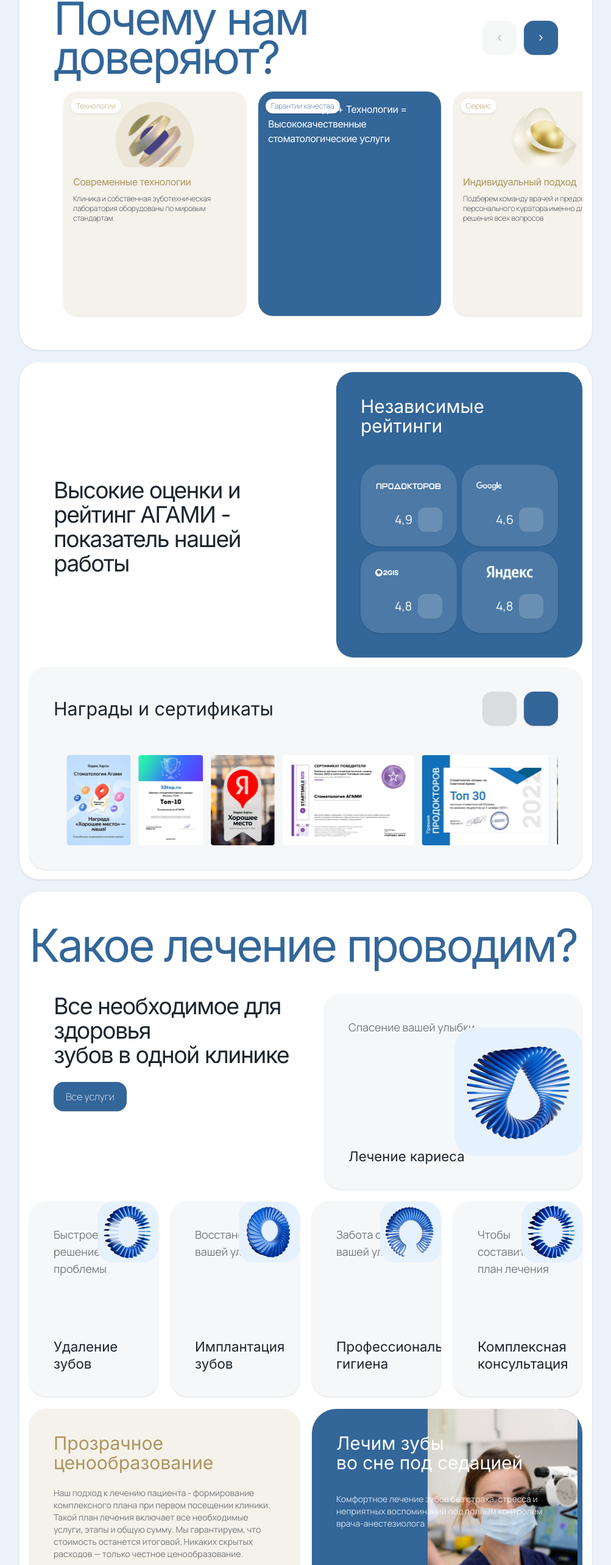
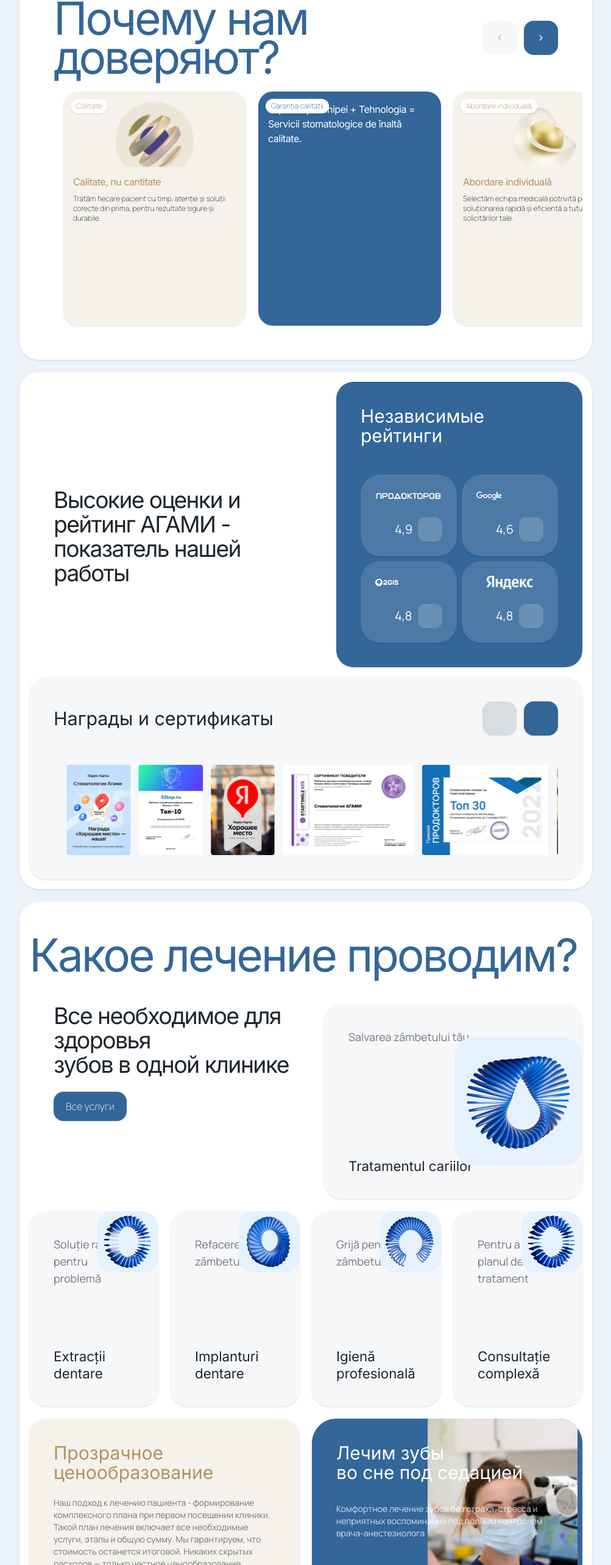
Before and after one commit to dorinpuscasu25/dental-landing-page, a React (Vite) app: page / in a window 1280 px wide. Shown: the part 2469-5035 px from the top of the page at 61% size, without its empty margins (138-1141 px from the left). Built offline with nearby package versions, Linux system fonts and the light colour scheme.

Commit message:
Updated index.ts

```diff
--- a/src/screens/ElementLight/sections/ContentMainSection/ContentMainSection.tsx
+++ b/src/screens/ElementLight/sections/ContentMainSection/ContentMainSection.tsx
@@ -42,56 +42,41 @@ const specialtyFilters = [
 
 const trustReasons = [
   {
-    title: "Современные технологии",
+    title: "Calitate, nu cantitate",
     description:
-      "Клиника и собственная зуботехническая лаборатория оборудованы по мировым стандартам.",
-    badge: "Технологии",
+      "Tratăm fiecare pacient cu timp, atenție și soluții corecte din prima, pentru rezultate sigure și durabile.",
+    badge: "Calitate",
     image: "/----------------------.png",
     bgColor: "bg-[#ae955f1f]",
   },
   {
     title:
-      "Опыт команды + Технологии = Высококачественные стоматологические услуги",
-    badge: "Гарантии качества",
+      "Experiența echipei + Tehnologia = Servicii stomatologice de înaltă calitate.",
+    badge: "Garanția calității",
     bgColor: "bg-[#336699]",
     textColor: "text-white",
   },
   {
-    title: "Индивидуальный подход",
+    title: "Abordare individuală",
     description:
-      "Подберем команду врачей и предоставим персонального куратора именно для быстрого решения всех вопросов",
-    badge: "Сервис",
+      "Selectăm echipa medicală potrivită pentru soluționarea rapidă și eficientă a tuturor solicitărilor tale.",
+    badge: "Abordare individuală",
     image: "/---------------------.png",
     bgColor: "bg-[#ae955f1f]",
   },
   {
-    title: "Более 20 специалистов",
-    description: "по разным направлениям стоматологии и медицины",
-    badge: "Эксперты в своей области",
+    title: "5 specialiști",
+    description: "în diferite ramuri ale stomatologiei și medicinei, dedicați tratamentelor sigure, personalizate și durabile.",
+    badge: "Experți în domeniul lor",
     image: "/------20-------------.png",
     bgColor: "bg-[#ae955f1f]",
     hasOverlay: true,
   },
   {
-    title: "Собственная лаборатория",
+    title: "Tehnologii moderne",
     description:
-      "Полный цикл изготовления протезов под контролем наших специалистов",
-    badge: "Качество",
-    bgColor: "bg-[#ae955f1f]",
-  },
-  {
-    title: "Гарантия на все работы",
-    description:
-      "Предоставляем официальную гарантию на все виды стоматологических услуг",
-    badge: "Надежность",
-    bgColor: "bg-[#336699]",
-    textColor: "text-white",
-  },
-  {
-    title: "Современное оборудование",
-    description:
-      "Используем новейшие технологии для точной диагностики и лечения",
-    badge: "Инновации",
+      "Clinica noastră este echipată conform standardelor internaționale, pentru tratamente precise și sigure.",
+    badge: "Tehnologii moderne",
     bgColor: "bg-[#ae955f1f]",
   },
 ];
@@ -105,38 +90,38 @@ const ratingPlatforms = [
 
 const services = [
   {
-    category: "Cпасение вашей улыбки",
-    title: "Лечение кариеса",
-    description: "Бережное лечение и восстановление зубов",
+    category: "Salvarea zâmbetului tău",
+    title: "Tratamentul cariilor",
+    description: "Tratament atent și restaurarea dinților",
     image: "/---------------.png",
     large: true,
   },
   {
-    category: "Быстрое решение проблемы",
-    title: "Удаление зубов",
+    category: "Soluție rapidă pentru problemă",
+    title: "Extracții dentare",
     description:
-      "Бережное и безболезненное удаление зубов даже в сложных случаях",
+      "Extracții dentare atente și nedureroase chiar și în cazuri complexe",
     image: "/--------------.png",
   },
   {
-    category: "Восстановление вашей улыбки",
-    title: "Имплантация зубов",
+    category: "Refacerea zâmbetului tău",
+    title: "Implanturi dentare",
     description:
-      "Установка аналога корня зуба с последующей установкой коронки на имплантат",
+      "Instalarea unui analog al rădăcinii dintelui cu instalarea ulterioară a coroanei pe implant",
     image: "/-----------------.png",
   },
   {
-    category: "Забота о вашей улыбке",
-    title: "Профессиональная гигиена",
+    category: "Grijă pentru zâmbetul tău",
+    title: "Igienă profesională",
     description:
-      "Эффективное очищение налета, подходит для чувствительных зубов и десен",
+      "Curățare eficientă a plăcii bacteriene, potrivită pentru dinți și gingii sensibile",
     image: "/------------------------.png",
   },
   {
-    category: "Чтобы составить план лечения",
-    title: "Комплексная консультация",
+    category: "Pentru a stabili planul de tratament",
+    title: "Consultație complexă",
     description:
-      "Всесторонняя оценка состояния ваших зубов и всей полости рта и составление вариантов решения проблем",
+      "Evaluare cuprinzătoare a stării dinților și a întregii cavități orale și elaborarea variantelor de rezolvare a problemelor",
     image: "/-------------------------1.png",
   },
 ];
--- a/src/screens/ElementLight/sections/NavigationHeaderSection/NavigationHeaderSection.tsx
+++ b/src/screens/ElementLight/sections/NavigationHeaderSection/NavigationHeaderSection.tsx
@@ -81,7 +81,7 @@ export const NavigationHeaderSection = ({
               )}
             </button>
             <a
-              href="tel:+74950856646"
+              href="tel:+37368303088"
               className="hidden md:block pr-2.5 [font-family:'Manrope',Helvetica] font-extralight text-white text-sm tracking-[0] leading-[14px] whitespace-nowrap hover:opacity-80 transition-opacity"
             >
               {t.header.phone}
@@ -130,7 +130,7 @@ export const NavigationHeaderSection = ({
               </div>
             ))}
             <a
-              href="tel:+74950856646"
+              href="tel:+37368303088"
               className="block py-3 px-4 rounded-lg hover:bg-[#f5f7fa] transition-colors md:hidden"
             >
               <span className="[font-family:'Manrope',Helvetica] font-extralight text-[#336699] text-base">
--- a/src/translations/index.ts
+++ b/src/translations/index.ts
@@ -112,99 +112,99 @@ export const translations = {
       prices: "Prețuri",
       blog: "Blog",
       contacts: "Contacte",
-      address: "Moscova, str. Sovietskoi Armii, 17/52",
-      metro: "m. Mariina Roșcea",
-      phone: "8 (495) 085-66-46",
+      address: "Chișinău, sec. Ciocana, Bd. Mircea cel Bătrân 41b",
+      metro: "",
+      phone: "068 303 088",
       bookAppointment: "Programează-te",
     },
     hero: {
-      title: "Stomatologia AGAMI",
-      subtitle: "O clinică serioasă pentru\ntratament serios.",
+      title: "Stomatologie lângă casa ta",
+      subtitle: "Consultații și programări rapide în sectorul Ciocana",
       bookButton: "Programează-te",
     },
     about: {
       title: "Despre clinică",
-      years: "28 ani",
-      yearsText: "Lucrăm pentru tine",
-      patients: "60 000+",
-      patientsText: "Pacienți mulțumiți",
+      years: "3.503",
+      yearsText: "dinți tratați",
+      patients: "500+",
+      patientsText: "pacienți mulțumiți",
       quote:
-        "«Ne străduim pentru servicii de înaltă calitate și creăm o atmosferă de încredere pentru fiecare pacient. Un zâmbet sănătos este scopul nostru comun.»",
-      founderName: "Boris Pavlovici Agami",
-      founderTitle: "Fondator și director al clinicii",
+        "Am construit această clinică pe un principiu simplu: nu lucrăm la cantitate, ci la calitate - tratăm fiecare pacient cu atenție reală, folosind tehnologie modernă și soluții sigure, ca să rezolvăm problemele corect, nu pe fugă.",
+      founderName: "Sineac Alexei",
+      founderTitle: "Fondatorul și directorul clinicii",
       description:
-        "Clinica stomatologică AGAMI - una dintre cele mai importante din capitală - a fost deschisă în 1997 de către medicul și implantologul de renume mondial Boris Pavlovici Agami.",
+        "",
       moreButton: "Despre clinică",
     },
     team: {
       title: "Echipa noastră",
-      specialists: "Peste 22 de specialiști\ncalificați",
+      specialists: "5 specialiști calificați",
       description:
-        "O echipă de medici de primă clasă și toate echipamentele necesare pentru tratament dentar cuprinzător și de calitate.",
-      allTeamButton: "Toată echipa",
+        "O echipă de medici de profesioniști, cu experiență pentru a oferi tratamente dentare complexe și de înaltă calitate.",
+      allTeamButton: "Descoperă echipa",
       bookButton: "Programează-te",
     },
     trust: {
-      title: "De ce avem încredere?",
-      technology: "Tehnologii",
-      quality: "Garanții de calitate",
-      service: "Service",
-      experts: "Experți în domeniu",
+      title: "De ce ne acordă pacienții încredere?",
+      technology: "Tehnologii moderne",
+      quality: "Garanția calității",
+      service: "Abordare individuală",
+      experts: "Experți în domeniul lor",
     },
     ratings: {
-      title: "Evaluările înalte și ratingul AGAMI -\nindicator al muncii noastre",
+      title: "Recenziile pozitive Topdentica — un indicator direct al calității muncii noastre",
       independent: "Ratinguri independente",
       awards: "Premii și certificate",
     },
     services: {
-      title: "Ce tratamente oferim?",
-      subtitle: "Tot ce este necesar pentru sănătatea\ndinților într-o singură clinică",
+      title: "Tot ce ai nevoie pentru sănătatea dinților, într-o singură clinică",
+      subtitle: "",
       allServicesButton: "Toate serviciile",
-      pricing: "Prețuri\ntransparente",
+      pricing: "Prețuri transparente",
       pricingDescription:
-        "Abordarea noastră pentru tratamentul pacientului este formarea unui plan cuprinzător la prima vizită la clinică. Un astfel de plan de tratament include toate serviciile necesare, etapele și suma totală. Garantăm că costul va rămâne final. Fără costuri ascunse - doar prețuri oneste.",
+        "Abordarea noastră în tratamentul pacienților pornește de la crearea unui plan complet încă de la prima vizită în clinică. Acest plan include toate serviciile necesare, etapele tratamentului și costul total. Garantăm că prețul stabilit rămâne final - fără costuri ascunse, doar prețuri corecte și transparente.",
       pricesButton: "Prețuri",
-      sleepTitle: "Tratăm dinții\nîn somn sub sedare",
+      sleepTitle: "Lечим зубы\nво сне под седацией",
       sleepDescription:
-        "Tratament dentar confortabil fără teamă, stres și amintiri neplăcute sub controlul complet al medicului anestezist",
+        "Комфортное лечение зубов без страха, стресса и неприятных воспоминаний под полным контролем врача-анестезиолога",
       moreButton: "Mai multe",
     },
     location: {
       title: "Unde ne aflăm?",
-      address: "Moscova, str. Sovietskoi Armii, 17/52",
-      metro: "m. Mariina Roșcea",
-      walking: "5 minute pe jos (400 metri)",
+      address: "Chișinău, sec. Ciocana, Bd. Mircea cel Bătrân 41b",
+      metro: "",
+      walking: "",
       description:
-        "Ne aflăm în capătul unei clădiri rezidențiale din partea străzii Lazarevsky.",
+        "",
       contactsButton: "Contacte",
     },
     footer: {
-      sections: "Secțiuni",
+      sections: "Pagini",
       patients: "Pentru pacienți",
       contacts: "Contacte",
       addressLabel: "Adresă",
       phoneLabel: "Telefon",
-      schedule: "Lu-Vi: 08:00 - 21:00; Sâ-Du: 09:00 - 21:00",
+      schedule: "Program L–V: 09:00 – 18:00, S: 09:00 – 14:00",
       writeUs: "Scrie-ne",
-      telegram: "În Telegram",
+      telegram: "În Instagram",
       whatsapp: "În WhatsApp",
-      bookAppointment: "Programează o întâlnire",
-      copyright: "Stomatologia AGAMI © 1997-2026",
+      bookAppointment: "Programează-te la consultație",
+      copyright: "Topdentica © 2025",
       privacy: "Politica de confidențialitate",
       madeIn: "Realizat în",
     },
     modal: {
-      title: "Programare pentru consultație",
+      title: "Programare la consultație gratuită",
       description:
-        "Vă vom suna în termen de 15 minute (lucrăm în zilele de lucru de la 8 la 21,\nîn weekend de la 9 la 21).",
+        "Vă vom suna în termen de 15 minute\n(Program de lucru: Luni–Vineri 09:00–18:00, Sâmbătă 09:00–14:00).",
       namePlaceholder: "Nume*",
       phonePlaceholder: "Număr de telefon*",
       submitButton: "Trimite",
       consent:
-        'Sunt de acord ca OOO MC «AGAMI» să proceseze datele mele personale în conformitate cu cerințele Legii Federale din 27.07.2006 № 152-FZ «Cu privire la datele personale» și Politica de procesare și protecție a datelor personale.',
-      orWriteUs: "Sau scrie-ne",
-      telegram: "În Telegram 📱",
-      whatsapp: "În WhatsApp 💬",
+        'Sunt de acord ca S.R.L. TOPDENTICA să prelucreze datele mele cu caracter personal, în conformitate cu LEGE Nr. 133 din 08.07.2011 „Cu privire la datele cu caracter personal" și cu Politica de prelucrare și protecție a datelor cu caracter personal.',
+      orWriteUs: "Sau scrie-ne direct",
+      telegram: "În Instagram",
+      whatsapp: "În WhatsApp",
     },
   },
   en: {
```
Also changed, not shown: src/components/AppointmentModal.tsx (+37 -14 lines), src/screens/ElementLight/sections/AppWrapperSection/AppWrapperSection.tsx (+44 -39 lines).
